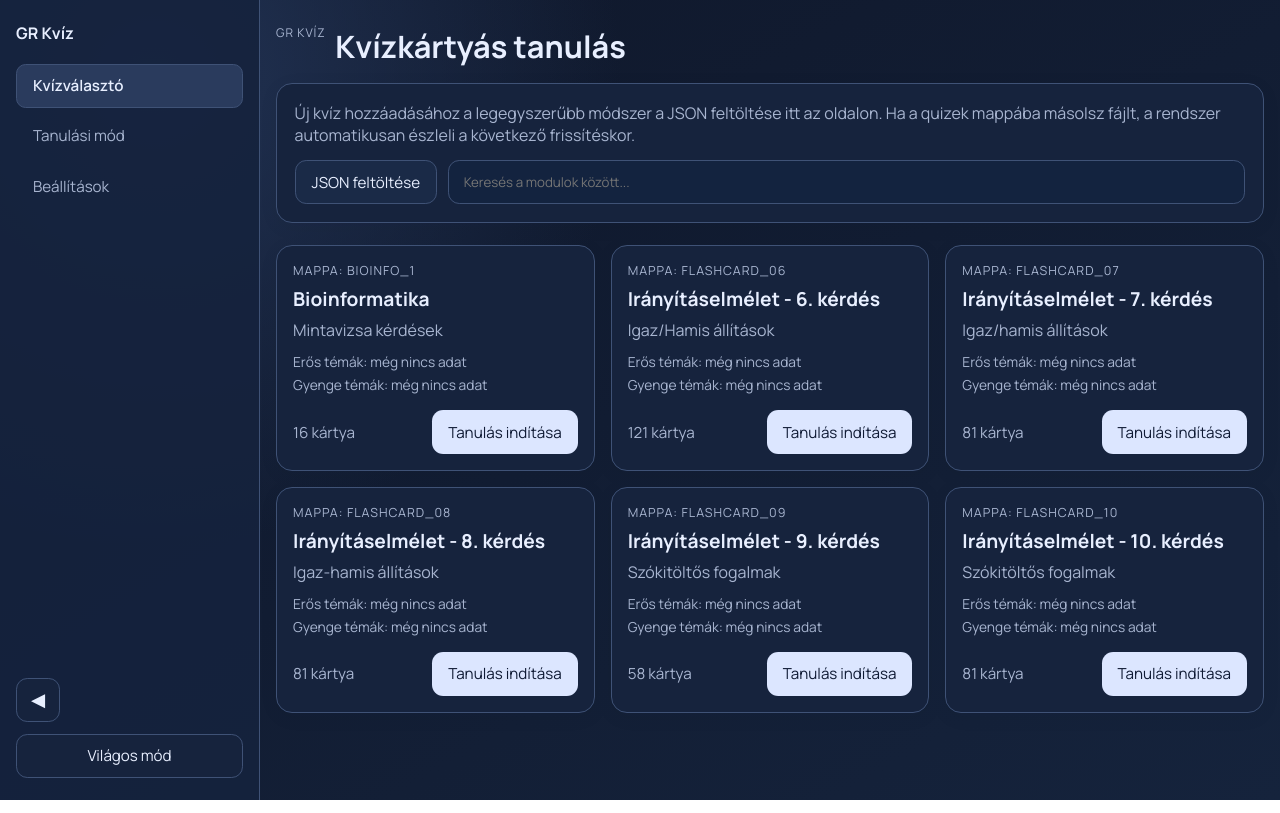
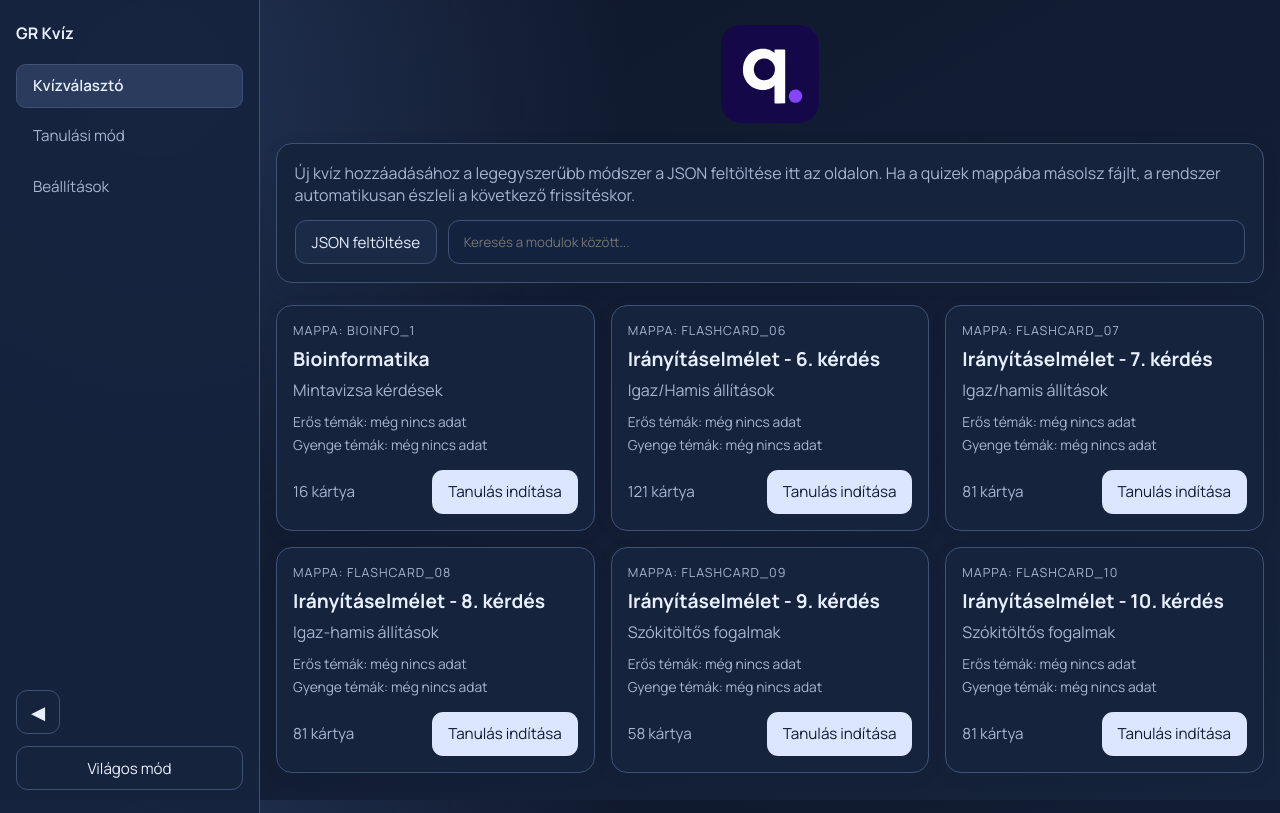
Before and after one commit to Gondocs/quizapp, a React (Vite) app: page / in a window 1280 px wide. Built offline with nearby package versions, Linux system fonts and the light colour scheme.

Commit message:
feat: update top-bar layout for improved alignment and add logo

```diff
--- a/src/App.css
+++ b/src/App.css
@@ -97,8 +97,8 @@
 
 .top-bar {
   display: flex;
-  align-items: flex-start;
-  justify-content: space-between;
+  align-items: center;
+  justify-content: center;
   gap: 1rem;
   margin-bottom: 1.2rem;
 }
--- a/src/App.jsx
+++ b/src/App.jsx
@@ -993,9 +993,8 @@ function App() {
   const renderSelectorView = () => (
     <>
       <header className="top-bar">
-        <div>
-          <p className="eyebrow">GR Kvíz</p>
-          <h1>Kvízkártyás tanulás</h1>
+        <div >
+            <img src="/favicon.svg" alt="GR Kvíz logo" style={{ height: "100px" }} />
         </div>
       </header>
 
```
